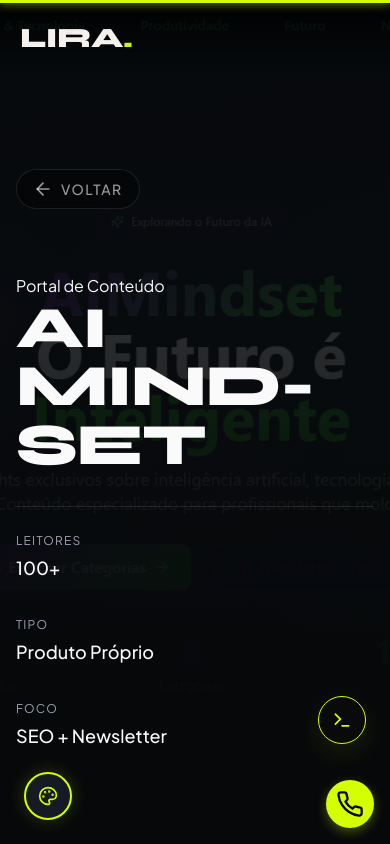
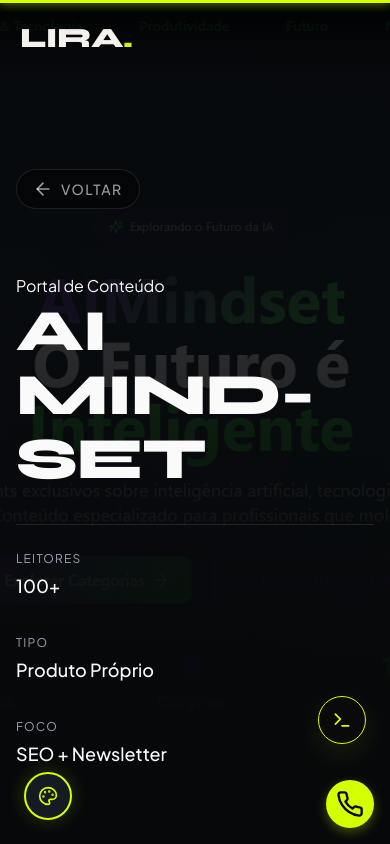
Before and after one commit to mateusoliveiradev1/lira, a React (Vite) app: page /projeto/ai-mindset in a window 390 px wide. Shown: the top 844 px of the page. Built offline with nearby package versions, Linux system fonts and the light colour scheme.

Commit message:
fix: video layout crash on mockup, prevent huge project title from breaking, and remove bugged spotlight on mobile

```diff
--- a/src/components/PhoneMockup.jsx
+++ b/src/components/PhoneMockup.jsx
@@ -55,14 +55,14 @@ export default function PhoneMockup({ imageSrc, imgUrl, videoUrl, alt }) {
             loop
             muted
             playsInline
-            style={{ width: '100%', height: '100%', objectFit: 'cover' }}
+            style={{ width: '100%', height: 'auto', display: 'block', aspectRatio: '9/19.5', objectFit: 'cover' }}
           />
         ) : (
           <img
             src={imageSrc || imgUrl}
             alt={alt || "App Demo"}
             loading="lazy"
-            style={{ width: '100%', height: 'auto', display: 'block' }}
+            style={{ width: '100%', height: 'auto', display: 'block', aspectRatio: '9/19.5', objectFit: 'cover' }}
           />
         )}
       </div>
--- a/src/index.css
+++ b/src/index.css
@@ -828,6 +828,14 @@ h1, h2, h3, h4, .h2-reveal {
   transition: mask-image 0.1s ease-out, -webkit-mask-image 0.1s ease-out;
 }
 
+@media (max-width: 768px) {
+  .footer-mega-text-fill {
+    -webkit-mask-image: none;
+    mask-image: none;
+    color: rgba(215, 255, 0, 0.2); /* Cor fixa neon fraquinha pra não distrair muito */
+  }
+}
+
 /* ===================== Floating Action Button ===================== */
 .whatsapp-float-btn {
   position: fixed;
@@ -1128,12 +1136,21 @@ html.lenis { height: auto; }
 .project-title-mega {
   font-family: var(--font-display);
   font-weight: 800;
-  font-size: clamp(3rem, 10vw, 8rem);
-  line-height: 1; /* Corrigido o esmagamento das letras */
+  font-size: clamp(2.5rem, 8vw, 8rem);
+  line-height: 1.1; /* Ajustado para letras não encavalarem no mobile */
   text-transform: uppercase;
   color: var(--fg-base);
   margin-bottom: 2rem;
   letter-spacing: -0.02em;
+  word-wrap: break-word; /* Evita que a palavra vaze a tela */
+}
+
+@media (max-width: 768px) {
+  .project-title-mega {
+    font-size: 3.5rem; /* Força um tamanho menor no celular para caber VALIDADE sem quebrar com hífen */
+    hyphens: none;
+    word-break: keep-all;
+  }
 }
 
 .project-hero-meta {
```
